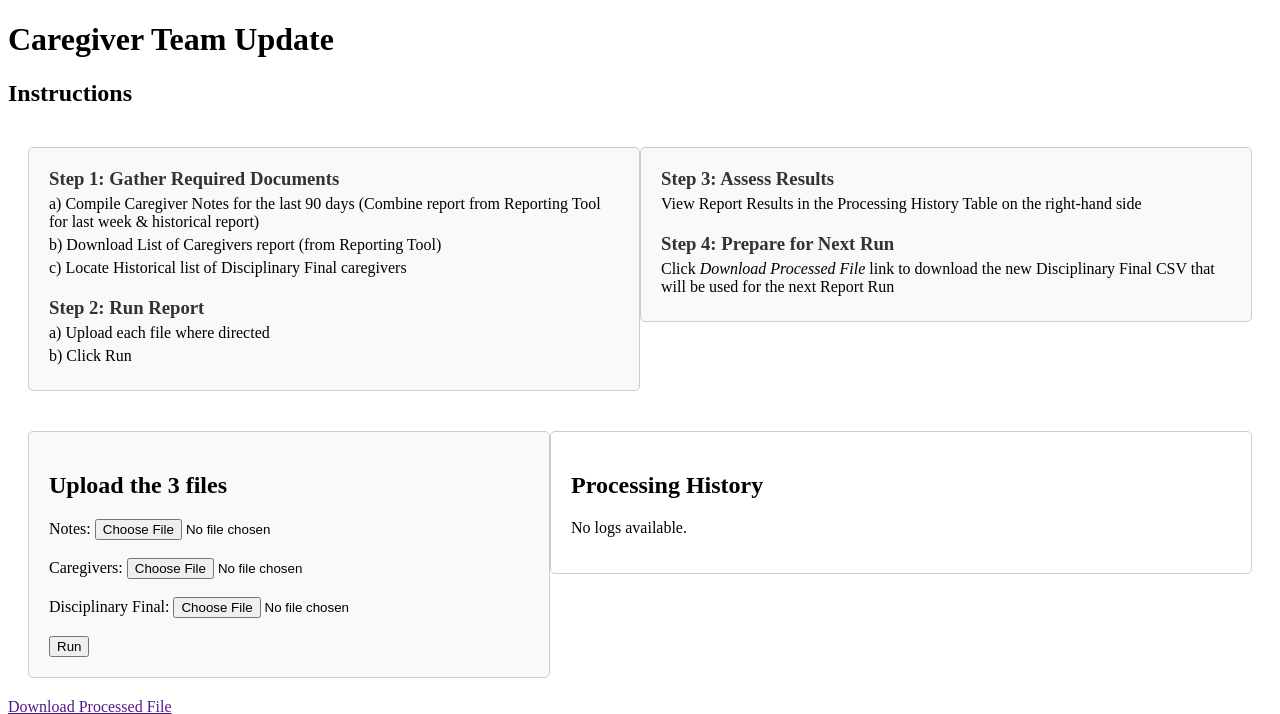
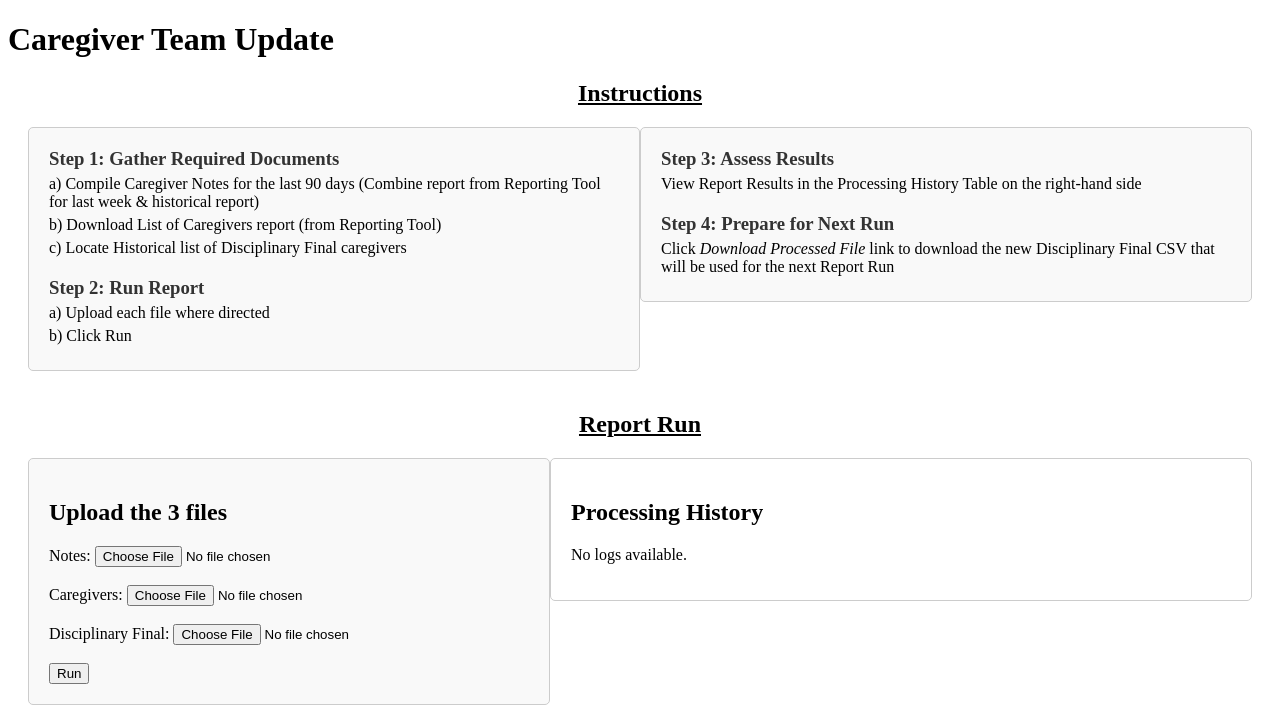
Before and after one commit to npaltiel/anchor_reports_app, a Flask app: page / in a window 1280 px wide. Shown: the top 714 px of the page. Run offline with Flask 3, Linux system fonts and the light colour scheme; data that the repository does not hold is empty.

Commit message:
Fixed Instructions Heading

```diff
--- a/static/styles.css
+++ b/static/styles.css
@@ -1,3 +1,11 @@
+.instructions-heading {
+    text-align: center;
+    font-size: 24px;
+    font-weight: bold;
+    margin-bottom: 0;
+    text-decoration: underline;
+}
+
 /* Use Flexbox for side-by-side layout */
 .steps-container {
     display: flex;
--- a/templates/index.html
+++ b/templates/index.html
@@ -7,8 +7,7 @@
 <body>
     <h1>Caregiver Team Update</h1>
 
-    <h2>Instructions</h2>
-
+    <h2 class="instructions-heading">Instructions</h2>
     <div class="steps-container">
         <!-- Left Column: Step 1 & Step 2 -->
         <div class="steps-column">
@@ -32,7 +31,7 @@
         </div>
     </div>
 
-
+    <h2 class="instructions-heading">Report Run</h2>
     <div class="container">
         <!-- Upload Form on the Left -->
         <div class="upload-section">
```
